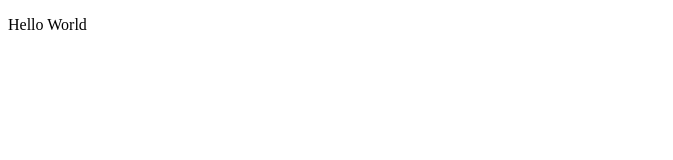
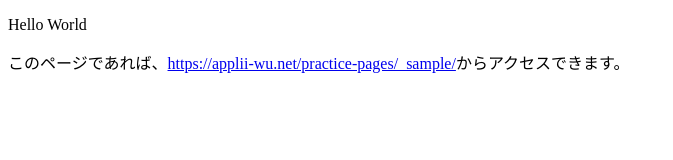
Before and after one commit to ManyErrores/practice-pages, a plain HTML site: page _sample/index.html in a window 1280 px wide. Shown: the whole page, without its empty margins (0-673 px from the left). Drawn offline with Linux system fonts and the light colour scheme.

Commit message:
修正：URLに関する記述

```diff
--- a/_sample/index.html
+++ b/_sample/index.html
@@ -7,5 +7,6 @@
   </head>
   <body>
     <p>Hello World</p>
+    <p>このページであれば、<a href="https://applii-wu.net/practice-pages/_sample/">https://applii-wu.net/practice-pages/_sample/</a>からアクセスできます。</p>
   </body>
 </html>
```
